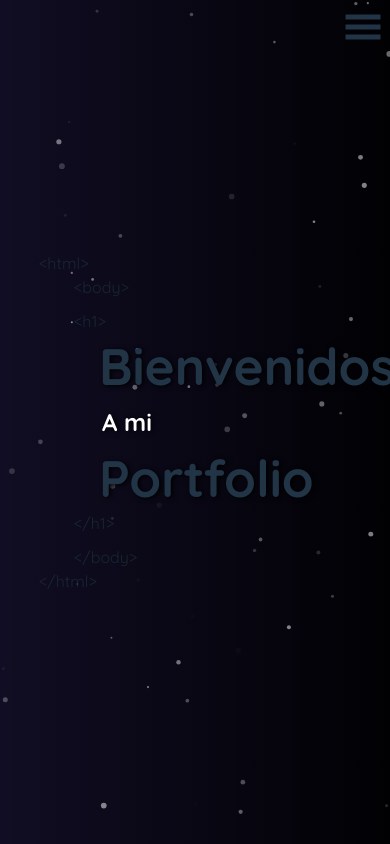
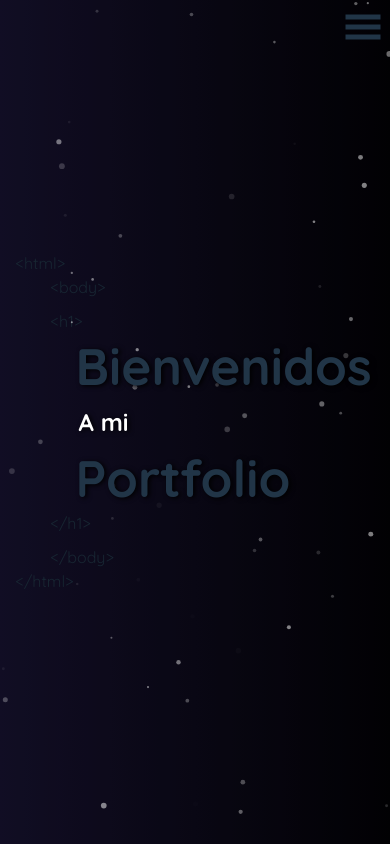
Before and after one commit to MarianoiTorres/PortfolioV2-MarianoTorres, a React (Vite) app: page /home in a window 390 px wide. Shown: the top 844 px of the page. Built offline with nearby package versions, Linux system fonts and the light colour scheme.

Commit message:
detailsV3

```diff
--- a/src/components/Welcome/Welcome.module.css
+++ b/src/components/Welcome/Welcome.module.css
@@ -75,6 +75,7 @@ h2 {
 
     .containerTitle {
         width: 100%;
+        padding-left: 4%;
     }
 
     .containerImage {
```
